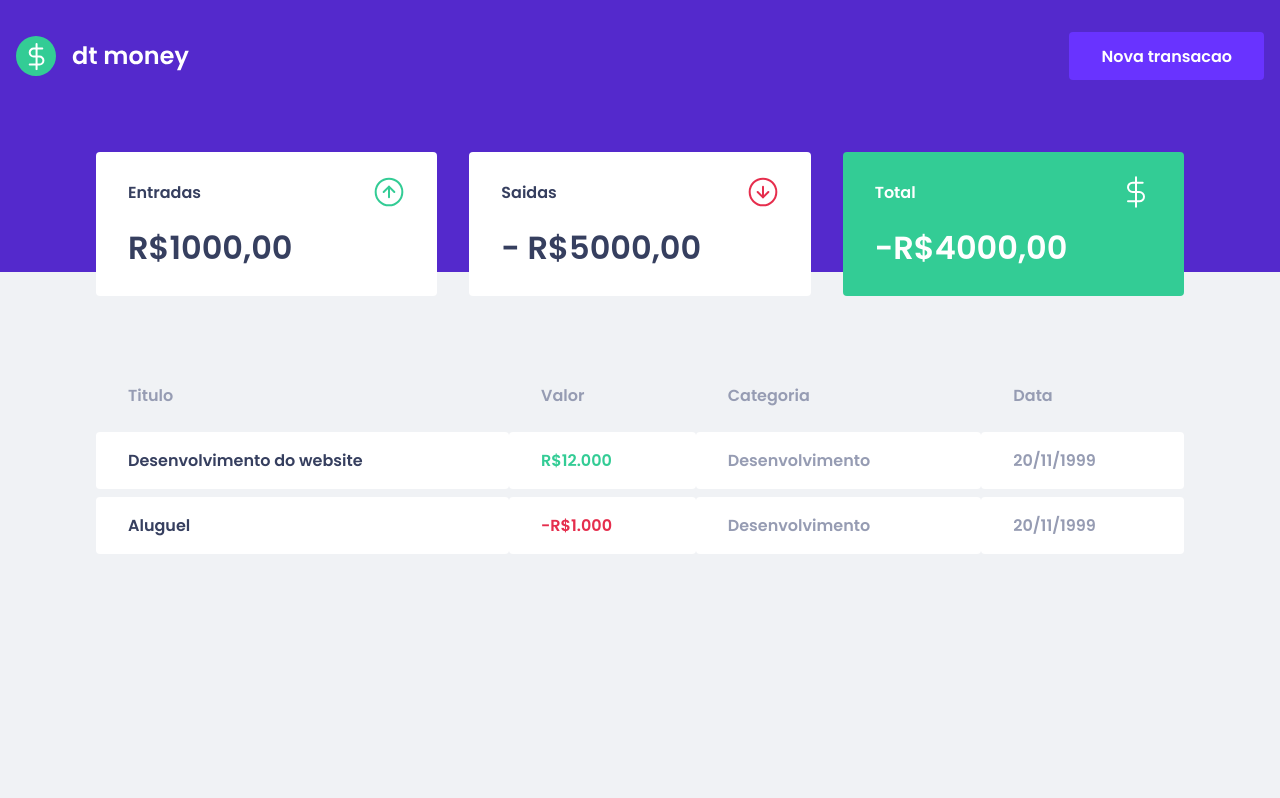
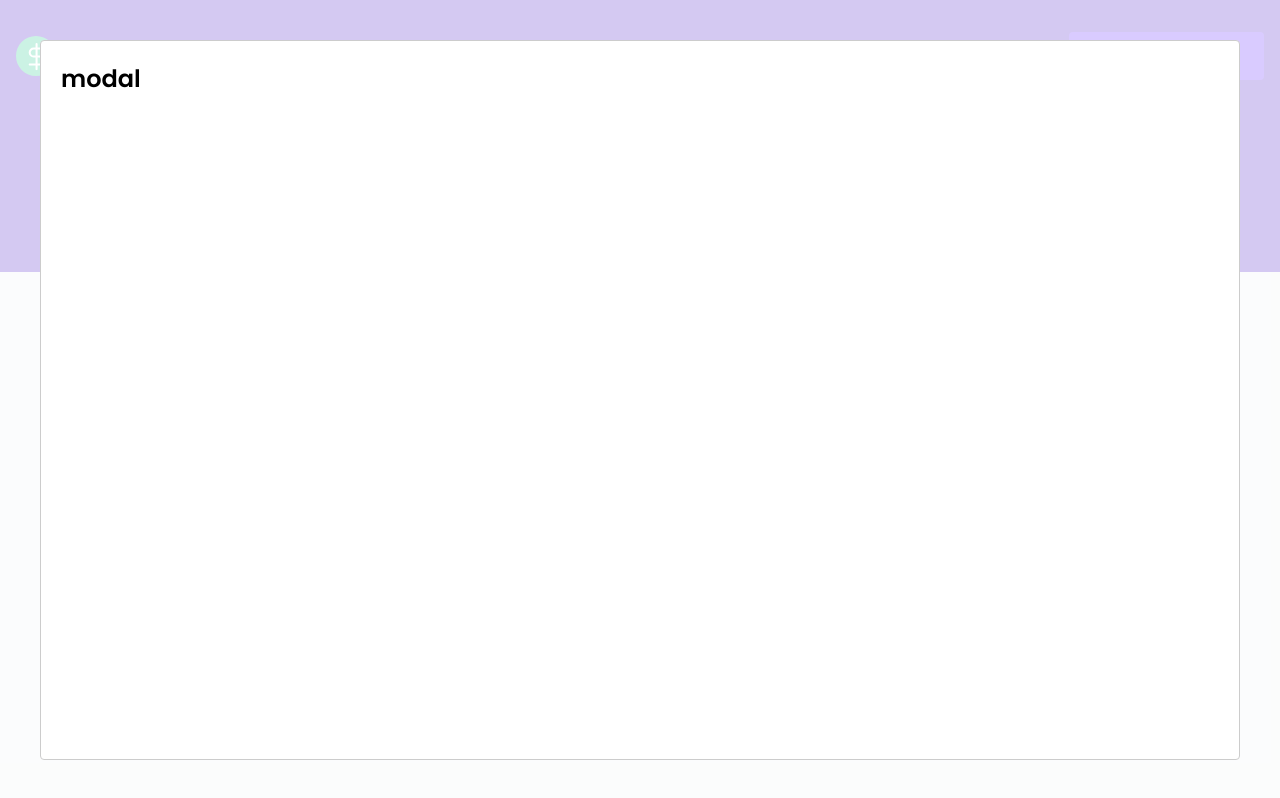
Before and after one commit to leandronowras/dt-money, a React (Create React App) app: page / in a window 1280 px wide. Both pictures are taken after a click on the button "Nova transacao". Built offline with nearby package versions, Linux system fonts and the light colour scheme; no server answers; what miragejs would draw is missing.

Commit message:
configuracao inical do modal

```diff
--- a/package.json
+++ b/package.json
@@ -6,6 +6,7 @@
     "miragejs": "^0.1.41",
     "react": "^17.0.1",
     "react-dom": "^17.0.1",
+    "react-modal": "^3.12.1",
     "react-scripts": "4.0.3",
     "styled-components": "^5.2.1",
     "web-vitals": "^1.0.1"
@@ -18,6 +19,7 @@
     "@types/node": "^12.0.0",
     "@types/react": "^17.0.0",
     "@types/react-dom": "^17.0.0",
+    "@types/react-modal": "^3.12.0",
     "@types/styled-components": "^5.1.9",
     "typescript": "^4.1.2"
   },
--- a/src/App.tsx
+++ b/src/App.tsx
@@ -1,12 +1,36 @@
 import { Dashboard } from "./components/Dashboard";
 import { Header} from "./components/Header/index";
 import { GlobalStyle } from "./styles/global";
+import Modal from 'react-modal'
+import { useState } from "react";
+
+Modal.setAppElement('#root')
 
 export function App() {
+
+  const [isNewTransactionModalOpen, setIsNewTransactionModalOpen] = useState(false)
+
+  function handleOpenNewTransactionModal () {
+      setIsNewTransactionModalOpen(true)
+  }
+
+  function handleCloseNewTransactionModal () {
+      setIsNewTransactionModalOpen(false)
+  }
+
   return (
     <>
-      <Header />
+      <Header onOpenNewTransactionModal={handleOpenNewTransactionModal}/>
       <Dashboard />
+
+
+      <Modal
+        isOpen={isNewTransactionModalOpen}
+        onRequestClose={handleCloseNewTransactionModal}>
+        <h2>modal</h2>
+      </Modal>
+
+
      <GlobalStyle />
     </>
   );
--- a/src/components/Header/index.tsx
+++ b/src/components/Header/index.tsx
@@ -1,13 +1,18 @@
 import {Container, Content} from './styles'
 import logo from '../../assets/logo.svg'
 
-export function Header() {
+interface HeaderProps {
+    onOpenNewTransactionModal: () => void
+}
+
+export function Header({ onOpenNewTransactionModal }: HeaderProps) {
     return (
         <Container>
             <Content>
                 <img src={logo} alt="logo"/>
-                <button type='button'>Nova transacao</button>
+                <button type='button' onClick={onOpenNewTransactionModal}>Nova transacao</button>
             </Content>
+
         </Container>
     )
 }
```
Also changed, not shown: 2 other files (tests, documents, lock files or other folders).
